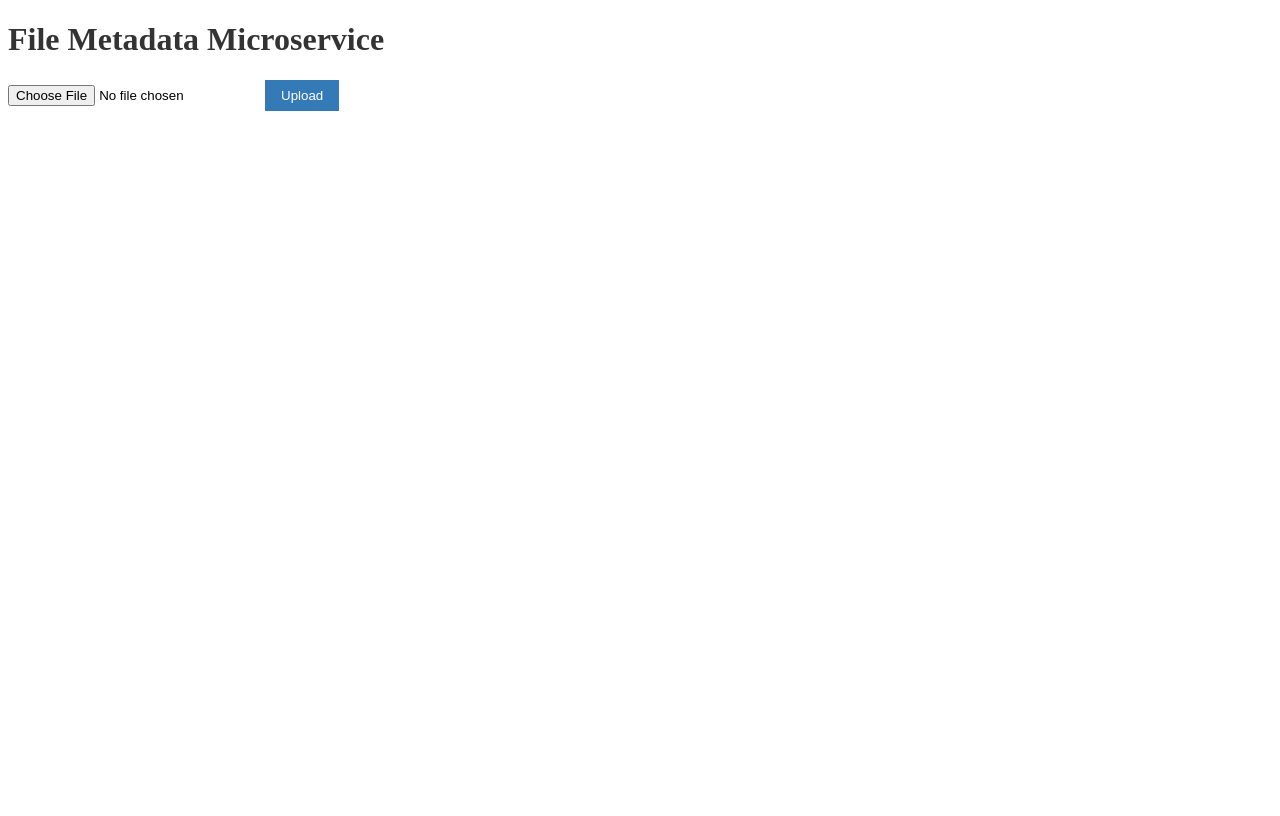
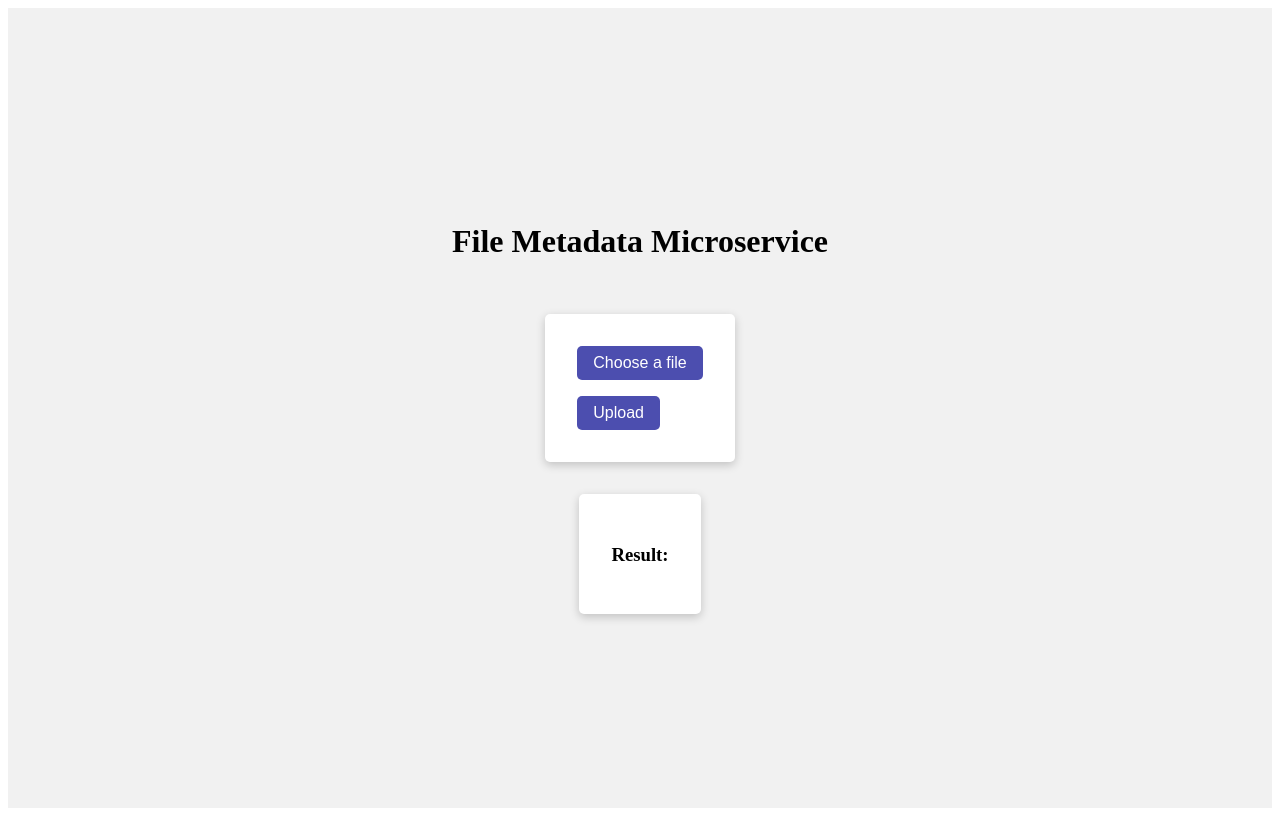
Before and after one commit to momarinho/metadata, a website: page views/index.html in a window 1280 px wide. Drawn offline with Linux system fonts and the light colour scheme.

Commit message:
css update

```diff
--- a/index.js
+++ b/index.js
@@ -17,6 +17,8 @@ const upload = multer({
 app.use(cors());
 app.use(express.static('public'));
 
+app.use('/public', express.static(__dirname + '/public'))
+
 app.get('/', (req, res) => {
   res.sendFile(__dirname + '/views/index.html');
 });
--- a/public/style.css
+++ b/public/style.css
@@ -1,20 +1,64 @@
-h1 {
-    font-size: 32px;
-    color: #333;
-  }
+.container {
+    display: flex;
+    flex-direction: column;
+    justify-content: center;
+    align-items: center;
+    height: 100vh;
+    background-color: #f1f1f1;
+}
 
-  form {
-    margin-top: 20px;
-  }
+.title {
+    margin-bottom: 2rem;
+    font-size: 1rem;
+}
 
-  input[type="submit"] {
-    background-color: #337ab7;
-    color: #fff;
+.upload {
+    display: flex;
+    flex-direction: column;
+    justify-content: center;
+    align-items: center;
+    padding: 2rem;
+    background-color: #ffffff;
+    border-radius: 5px;
+    box-shadow: 0px 3px 10px rgba(0, 0, 0, 0.2);
+}
+
+.upload-btn-wrapper {
+    position: relative;
+    overflow: hidden;
+    margin-bottom: 1rem;
+}
+
+.btn {
+    background-color: #4c4eaf;
+    color: white;
+    padding: 0.5rem 1rem;
     border: none;
-    padding: 8px 16px;
+    border-radius: 5px;
     cursor: pointer;
-  }
+    font-size: 1rem;
+}
 
-  #result {
-    margin-top: 20px;
-  }
+.btn:hover {
+    background-color: #4a3e8e;
+}
+
+input[type="file"] {
+    font-size: 1.2rem;
+    position: absolute;
+    left: 0;
+    top: 0;
+    opacity: 0;
+}
+
+.result {
+    margin-top: 2rem;
+    padding: 2rem;
+    background-color: #ffffff;
+    border-radius: 5px;
+    box-shadow: 0px 3px 10px rgba(0, 0, 0, 0.2);
+}
+
+.result h3 {
+    margin-bottom: 1rem;
+}
--- a/views/index.html
+++ b/views/index.html
@@ -6,19 +6,29 @@
   </head>
 
   <body>
+    <div class="container">
+      <div class="title">
         <h1>File Metadata Microservice</h1>
-
+      </div>
+      <div class="upload">
         <form
           id="uploadForm"
           action="/api/fileanalyse"
           method="post"
           enctype="multipart/form-data"
         >
+          <div class="upload-btn-wrapper">
+            <button class="btn">Choose a file</button>
             <input type="file" name="upfile" />
-      <input type="submit" value="Upload" />
+          </div>
+          <input type="submit" class="btn" value="Upload" />
         </form>
-
+      </div>
+      <div class="result">
+        <h3>Result:</h3>
         <div id="result"></div>
+      </div>
+    </div>
 
     <script>
       const form = document.getElementById('uploadForm');
```
Lines whose indentation alone changed are shown as unchanged.
